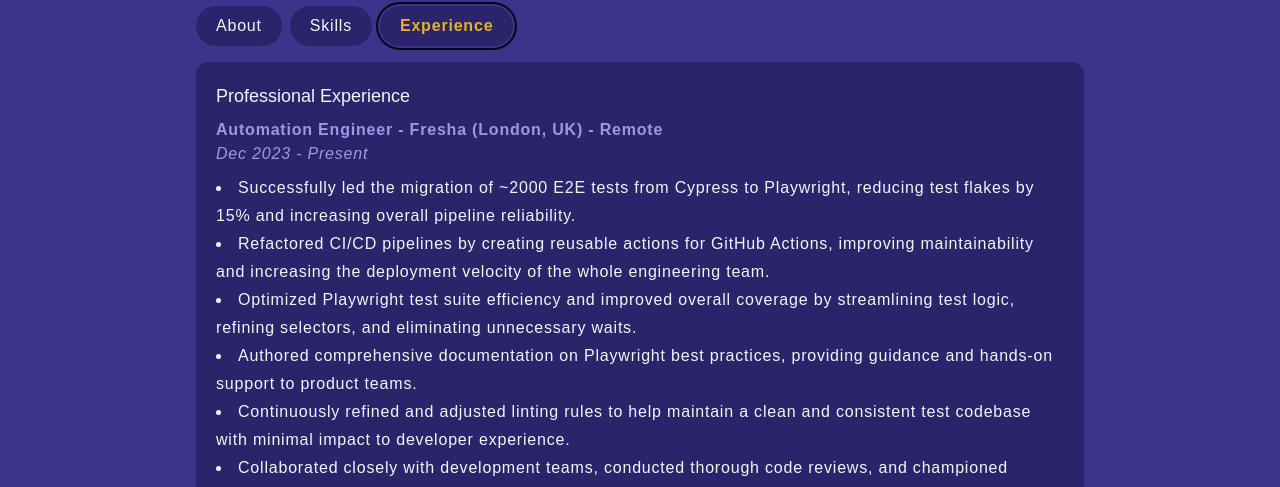
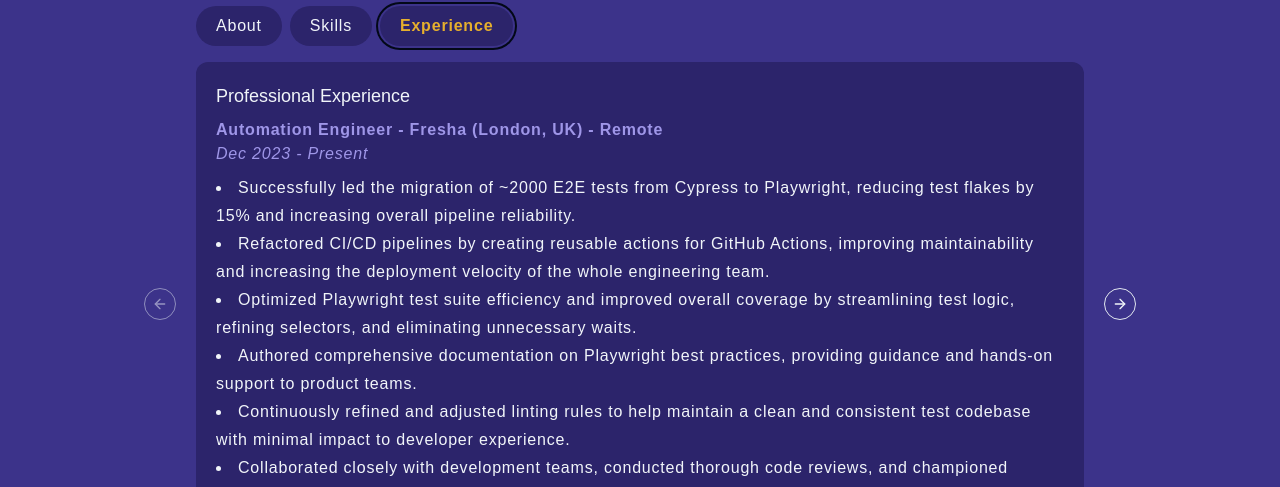
Before and after one commit to artshllk/portfolio, a Next.js app: page /resume in a window 1280 px wide. Both pictures are taken after a click on the tab "Experience". Shown: the part 306-793 px from the top of the page. Built offline with nearby package versions, Linux system fonts and the light colour scheme; a web font is replaced by a local one.

Commit message:
improve experience section & resume page

```diff
--- a/package.json
+++ b/package.json
@@ -18,6 +18,7 @@
     "@radix-ui/react-tooltip": "^1.1.2",
     "class-variance-authority": "^0.7.0",
     "clsx": "^2.1.1",
+    "embla-carousel-react": "^8.2.0",
     "file-loader": "^6.2.0",
     "framer-motion": "^11.3.28",
     "lucide-react": "^0.428.0",
--- a/src/app/page.jsx
+++ b/src/app/page.jsx
@@ -22,10 +22,10 @@ export default function page() {
           animate="animate"
           variants={variants.rise}
           transition={transition.rise}
-          className="absolute flex items-center gap-x-4 -rotate-90 md:-left-8 -left-28 md:top-auto top-96 text-accent-foreground"
+          className="absolute flex items-center gap-x-4 sm:-rotate-90 md:-left-8 -left-28 md:top-auto top-96 text-accent-foreground"
         >
           <MotionDiv
-            className="border-4 size-14 rounded-full grid place-items-center"
+            className="border-4 size-14 rounded-full grid place-items-center ml-10"
             initial={{ scale: 0.8 }}
             animate={{ scale: 1.1 }}
             transition={{
@@ -36,7 +36,7 @@ export default function page() {
           >
             <div className="size-3 rounded-full bg-accent-foreground"></div>
           </MotionDiv>
-          <h4 className="text-2xl">Automation Engineer</h4>
+          <h4 className="text-2xl w-[20rem]">Automation Engineer</h4>
         </MotionDiv>
         <MotionDiv
           initial="initial"
--- a/src/app/resume/page.jsx
+++ b/src/app/resume/page.jsx
@@ -1,6 +1,7 @@
 import AboutSection from "@/components/AboutSection";
 import ExperienceSection from "@/components/ExperienceSection";
 import SkillsSection from "@/components/SkillsSection";
+import { Carousel } from "@/components/ui/carousel";
 import { TabsList, TabsTrigger, TabsContent } from "@/components/ui/tabs";
 import { transition, variants } from "@/utils/framer_variants";
 import {
@@ -76,9 +77,11 @@ export default function page() {
         </TabsContent>
 
         {/* Feature: Experience section can be better to make as carosel */}
-        <TabsContent value="experience">
-          <ExperienceSection />
-        </TabsContent>
+        <Carousel>
+          <TabsContent value="experience">
+            <ExperienceSection />
+          </TabsContent>
+        </Carousel>
       </MotionTabs>
     </div>
   );
--- a/src/components/ExperienceSection.jsx
+++ b/src/components/ExperienceSection.jsx
@@ -1,16 +1,28 @@
-const ExperienceSection = () => (
+import {
+  Carousel,
+  CarouselContent,
+  CarouselItem,
+  CarouselNext,
+  CarouselPrevious,
+} from "@/components/ui/carousel";
+
+const ExperienceSection = () => {
+  return (
     <>
+      <CarouselContent>
+        <CarouselItem>
           <h6>Professional Experience</h6>
 
           <p className="text-accent-foreground mt-2">
-      <strong>Automation Engineer - Fresha (London, UK) - Remote</strong> <br />
+            <strong>Automation Engineer - Fresha (London, UK) - Remote</strong>{" "}
+            <br />
             <em>Dec 2023 - Present</em>
           </p>
           <ul className="list-disc list-inside mt-2">
             <li>
               Successfully led the migration of ~2000 E2E tests from Cypress to
-        Playwright, reducing test flakes by 15% and increasing overall pipeline
-        reliability.
+              Playwright, reducing test flakes by 15% and increasing overall
+              pipeline reliability.
             </li>
             <li>
               Refactored CI/CD pipelines by creating reusable actions for GitHub
@@ -18,60 +30,66 @@ const ExperienceSection = () => (
               velocity of the whole engineering team.
             </li>
             <li>
-        Optimized Playwright test suite efficiency and improved overall coverage
-        by streamlining test logic, refining selectors, and eliminating
-        unnecessary waits.
+              Optimized Playwright test suite efficiency and improved overall
+              coverage by streamlining test logic, refining selectors, and
+              eliminating unnecessary waits.
             </li>
             <li>
               Authored comprehensive documentation on Playwright best practices,
               providing guidance and hands-on support to product teams.
             </li>
             <li>
-        Continuously refined and adjusted linting rules to help maintain a clean
-        and consistent test codebase with minimal impact to developer
-        experience.
+              Continuously refined and adjusted linting rules to help maintain a
+              clean and consistent test codebase with minimal impact to
+              developer experience.
             </li>
             <li>
-        Collaborated closely with development teams, conducted thorough code
-        reviews, and championed testing best practices across the organization,
-        fostering a culture of quality and reliability.
+              Collaborated closely with development teams, conducted thorough
+              code reviews, and championed testing best practices across the
+              organization, fostering a culture of quality and reliability.
             </li>
           </ul>
+        </CarouselItem>
 
+        <CarouselItem>
           <p className="text-accent-foreground mt-4">
             <strong>
-        Front-End Engineer & Cypress Lead - Pabau Clinic Software (London, UK) -
-        Remote
+              Front-End Engineer & Cypress Lead - Pabau Clinic Software (London,
+              UK) - Remote
             </strong>{" "}
             <br />
             <em>Oct 2022 - Dec 2023</em>
           </p>
           <ul className="list-disc list-inside mt-2">
             <li>
-        Developed reusable components and addressed critical bugs in the product
-        during the initial phase as a React Engineer.
+              Developed reusable components and addressed critical bugs in the
+              product during the initial phase as a React Engineer.
             </li>
             <li>
               Transitioned to Cypress Lead, managing a team of three, and took
               ownership of the entire E2E testing module.
             </li>
             <li>
-        Implemented and maintained comprehensive test suites, ensuring robust
-        test coverage and reliability.
+              Implemented and maintained comprehensive test suites, ensuring
+              robust test coverage and reliability.
             </li>
             <li>
-        Led the transition to mock testing by successfully disconnecting Cypress
-        from the database, minimizing flakiness and enhancing test stability.
+              Led the transition to mock testing by successfully disconnecting
+              Cypress from the database, minimizing flakiness and enhancing test
+              stability.
             </li>
             <li>
               Streamlined the testing process by mocking necessary responses,
               significantly improving the efficiency of the testing framework.
             </li>
           </ul>
+        </CarouselItem>
 
+        <CarouselItem>
           <p className="text-accent-foreground mt-4">
             <strong>
-        Junior Front-End Developer - KosovoOutSource LLC (Pristina, Kosovo)
+              Junior Front-End Developer - KosovoOutSource LLC (Pristina,
+              Kosovo)
             </strong>{" "}
             <br />
             <em>Jan 2022 - Sep 2022</em>
@@ -82,15 +100,32 @@ const ExperienceSection = () => (
               experience with the framework.
             </li>
             <li>
-        Developed simple UI components by translating Figma designs into code,
-        focusing on building visually accurate and functional elements.
+              Developed simple UI components by translating Figma designs into
+              code, focusing on building visually accurate and functional
+              elements.
             </li>
             <li>
               Executed straightforward tasks, contributing to the overall UI
               development while enhancing React skills.
             </li>
           </ul>
+        </CarouselItem>
+      </CarouselContent>
+
+      {/* Display CarouselNext and CarouselPrevious only on desktop */}
+      <div className="hidden md:flex justify-between mt-4">
+        <CarouselPrevious />
+        <CarouselNext />
+      </div>
+
+      {/* Display swipe message only on mobile */}
+      <div className="flex md:hidden justify-center mt-4">
+        <p className="text-sm text-yellow-400">
+          Swipe right to view more experiences
+        </p>
+      </div>
     </>
   );
+};
 
 export default ExperienceSection;
--- /dev/null
+++ b/src/components/ui/carousel.jsx
@@ -0,0 +1,194 @@
+"use client";
+import * as React from "react"
+import useEmblaCarousel from "embla-carousel-react";
+import { ArrowLeft, ArrowRight } from "lucide-react"
+
+import { cn } from "@/lib/utils"
+import { Button } from "@/components/ui/button"
+
+const CarouselContext = React.createContext(null)
+
+function useCarousel() {
+  const context = React.useContext(CarouselContext)
+
+  if (!context) {
+    throw new Error("useCarousel must be used within a <Carousel />")
+  }
+
+  return context
+}
+
+const Carousel = React.forwardRef((
+  {
+    orientation = "horizontal",
+    opts,
+    setApi,
+    plugins,
+    className,
+    children,
+    ...props
+  },
+  ref
+) => {
+  const [carouselRef, api] = useEmblaCarousel({
+    ...opts,
+    axis: orientation === "horizontal" ? "x" : "y",
+  }, plugins)
+  const [canScrollPrev, setCanScrollPrev] = React.useState(false)
+  const [canScrollNext, setCanScrollNext] = React.useState(false)
+
+  const onSelect = React.useCallback((api) => {
+    if (!api) {
+      return
+    }
+
+    setCanScrollPrev(api.canScrollPrev())
+    setCanScrollNext(api.canScrollNext())
+  }, [])
+
+  const scrollPrev = React.useCallback(() => {
+    api?.scrollPrev()
+  }, [api])
+
+  const scrollNext = React.useCallback(() => {
+    api?.scrollNext()
+  }, [api])
+
+  const handleKeyDown = React.useCallback((event) => {
+    if (event.key === "ArrowLeft") {
+      event.preventDefault()
+      scrollPrev()
+    } else if (event.key === "ArrowRight") {
+      event.preventDefault()
+      scrollNext()
+    }
+  }, [scrollPrev, scrollNext])
+
+  React.useEffect(() => {
+    if (!api || !setApi) {
+      return
+    }
+
+    setApi(api)
+  }, [api, setApi])
+
+  React.useEffect(() => {
+    if (!api) {
+      return
+    }
+
+    onSelect(api)
+    api.on("reInit", onSelect)
+    api.on("select", onSelect)
+
+    return () => {
+      api?.off("select", onSelect)
+    };
+  }, [api, onSelect])
+
+  return (
+    (<CarouselContext.Provider
+      value={{
+        carouselRef,
+        api: api,
+        opts,
+        orientation:
+          orientation || (opts?.axis === "y" ? "vertical" : "horizontal"),
+        scrollPrev,
+        scrollNext,
+        canScrollPrev,
+        canScrollNext,
+      }}>
+      <div
+        ref={ref}
+        onKeyDownCapture={handleKeyDown}
+        className={cn("relative", className)}
+        role="region"
+        aria-roledescription="carousel"
+        {...props}>
+        {children}
+      </div>
+    </CarouselContext.Provider>)
+  );
+})
+Carousel.displayName = "Carousel"
+
+const CarouselContent = React.forwardRef(({ className, ...props }, ref) => {
+  const { carouselRef, orientation } = useCarousel()
+
+  return (
+    (<div ref={carouselRef} className="overflow-hidden">
+      <div
+        ref={ref}
+        className={cn(
+          "flex",
+          orientation === "horizontal" ? "-ml-4" : "-mt-4 flex-col",
+          className
+        )}
+        {...props} />
+    </div>)
+  );
+})
+CarouselContent.displayName = "CarouselContent"
+
+const CarouselItem = React.forwardRef(({ className, ...props }, ref) => {
+  const { orientation } = useCarousel()
+
+  return (
+    (<div
+      ref={ref}
+      role="group"
+      aria-roledescription="slide"
+      className={cn(
+        "min-w-0 shrink-0 grow-0 basis-full",
+        orientation === "horizontal" ? "pl-4" : "pt-4",
+        className
+      )}
+      {...props} />)
+  );
+})
+CarouselItem.displayName = "CarouselItem"
+
+const CarouselPrevious = React.forwardRef(({ className, variant = "outline", size = "icon", ...props }, ref) => {
+  const { orientation, scrollPrev, canScrollPrev } = useCarousel()
+
+  return (
+    (<Button
+      ref={ref}
+      variant={variant}
+      size={size}
+      className={cn("absolute  h-8 w-8 rounded-full", orientation === "horizontal"
+        ? "-left-12 top-1/2 -translate-y-1/2"
+        : "-top-12 left-1/2 -translate-x-1/2 rotate-90", className)}
+      disabled={!canScrollPrev}
+      onClick={scrollPrev}
+      {...props}>
+      <ArrowLeft className="h-4 w-4" />
+      <span className="sr-only">Previous slide</span>
+    </Button>)
+  );
+})
+CarouselPrevious.displayName = "CarouselPrevious"
+
+const CarouselNext = React.forwardRef(({ className, variant = "outline", size = "icon", ...props }, ref) => {
+  const { orientation, scrollNext, canScrollNext } = useCarousel()
+
+  return (
+    (<Button
+      ref={ref}
+      variant={variant}
+      size={size}
+      className={cn("absolute h-8 w-8 rounded-full", orientation === "horizontal"
+        ? "-right-12 top-1/2 -translate-y-1/2"
+        : "-bottom-12 left-1/2 -translate-x-1/2 rotate-90", className)}
+      disabled={!canScrollNext}
+      onClick={scrollNext}
+      {...props}>
+      <ArrowRight className="h-4 w-4" />
+      <span className="sr-only">Next slide</span>
+    </Button>)
+  );
+})
+CarouselNext.displayName = "CarouselNext"
+
+export { Carousel, CarouselContent, CarouselItem, CarouselPrevious, CarouselNext };
```
Also changed, not shown: src/components/ui/use-toast.js (+47 -47 lines), 1 other file (tests, documents, lock files or other folders). Lines whose indentation alone changed are shown as unchanged.
